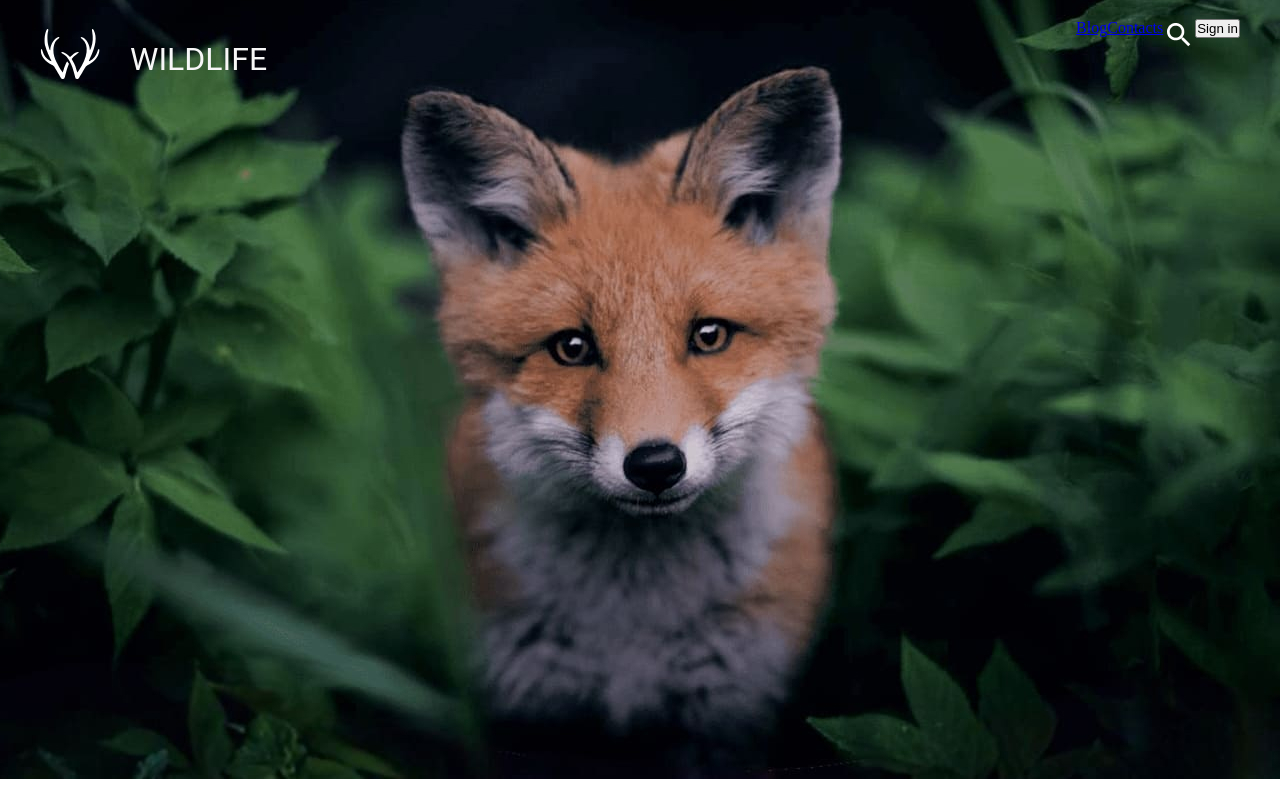
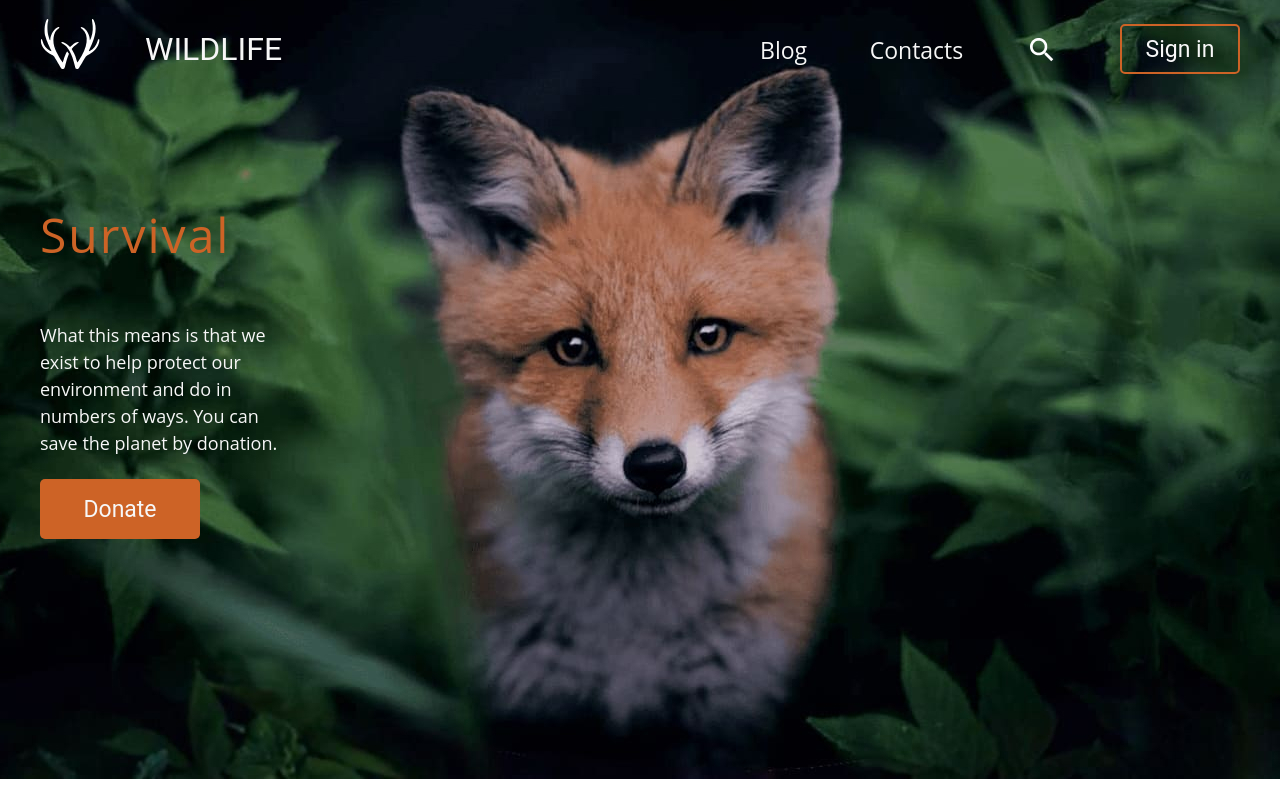
Before and after one commit to veronaten/Wildlife, a plain HTML site: page index.html in a window 1280 px wide. Drawn offline with Linux system fonts and the light colour scheme.

Commit message:
feat: add section survival, styling section survival and nav

```diff
--- a/css/style.css
+++ b/css/style.css
@@ -18,18 +18,20 @@
 header {
   display: flex;
   justify-content: space-between;
+  height: 60px;
 }
 
 .logo img {
   position: relative;
+  margin-top: -10px;
   width: 60px;
   height: 70px;
 }
 
 .logo_text {
   position: absolute;
-  left: 130px;
-  top: 40px;
+  left: 145px;
+  top: 30px;
   font-size: 32px;
   font-weight: 400;
   font-family: Roboto;
@@ -39,9 +41,105 @@ header {
 
 ul {
   display: flex;
-  justify-content: center;
+  width: 480px;
+  justify-content: space-between;
 }
 
 li {
+  margin-top: 15px;
   display: block;
 }
+
+ul li a {
+  font-family: Open Sans;
+  font-weight: normal;
+  font-size: 23px;
+  color: #F7F7F7;
+  text-decoration: none;
+}
+
+a .li_img {
+  width: 32px;
+  height: 32px;
+}
+
+li button.sign {
+  margin-top: -10px;
+  width: 120px;
+  height: 50px;
+  border: 2px solid #CD6326;
+  box-sizing: border-box;
+  border-radius: 5px;
+  background: rgba(255, 255, 255, 0);
+  font-family: Roboto;
+  font-style: normal;
+  font-size: 23px;
+  align-items: center;
+  text-align: center;
+  color: #F7F7F7;
+  cursor: pointer;
+}
+
+li button.sign:hover,
+li button.sign:focus {
+  background: #CD6326;
+  color: #F7F7F7;
+  transition: all 0.5s ease-in;
+}
+
+li button.sign:active {
+  background: #9c4f21;
+  color: #F7F7F7;
+  transition: all 0.3s ease-in;
+  border: none;
+}
+
+.survival h1 {
+  margin-top: 120px;
+  font-family: Open Sans;
+  font-weight: normal;
+  font-size: 48px;
+  line-height: 72px;
+  letter-spacing: 2px;
+  color: #CD6326;
+}
+
+div .survival_text {
+  margin-top: 51px;
+  width: 250px;
+  height: 108px;
+  font-family: Open Sans;
+  font-weight: normal;
+  font-size: 18px;
+  line-height: 27px;
+  color: #F7F7F7;
+}
+
+button.donate {
+  margin-top: 49px;
+  width: 160px;
+  height: 60px;
+  background: #CD6326;
+  border-radius: 5px;
+  font-family: Roboto;
+  font-weight: normal;
+  font-size: 23px;
+  line-height: 27px;
+  text-align: center;
+  color: #F7F7F7;
+  border: none;
+  cursor: pointer;
+}
+
+button.donate:hover,
+button.donate:focus {
+  background: #f56817;
+  color: #F7F7F7;
+  transition: all 0.3s ease-in;
+}
+
+button.donate:active {
+  background: #9c4f21;
+  color: #F7F7F7;
+  transition: all 0.3s ease-in;
+}
--- a/index.html
+++ b/index.html
@@ -17,7 +17,7 @@
         </div>
 
         <nav>
-          <ul>
+          <ul class="nav">
             <li>
               <a href="#">Blog</a>
             </li>
@@ -25,7 +25,7 @@
               <a href="#">Contacts</a>
             </li>
             <li>
-              <a href="#"><img src="logo/Search.png" alt="Search"></a>
+              <a href="#" class="li_img"><img src="logo/Search.png" alt="Search"></a>
             </li>
             <li>
               <button class="sign">Sign in</button>
@@ -33,6 +33,12 @@
           </ul>
         </nav>
       </header>
+
+      <section class="survival">
+        <h1>Survival</h1>
+        <div class="survival_text">What this means is that we exist to help protect our environment and do in numbers of ways. You can save the planet by donation.</div>
+        <button class="donate">Donate</button>
+      </section>
     </div>
   </section>
 
```
